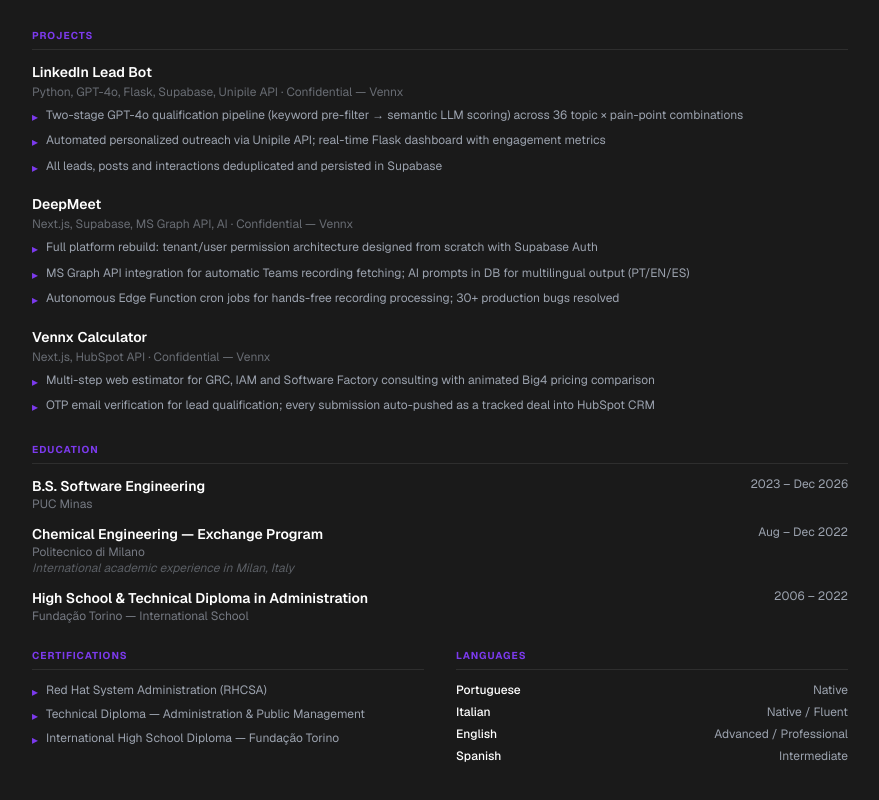
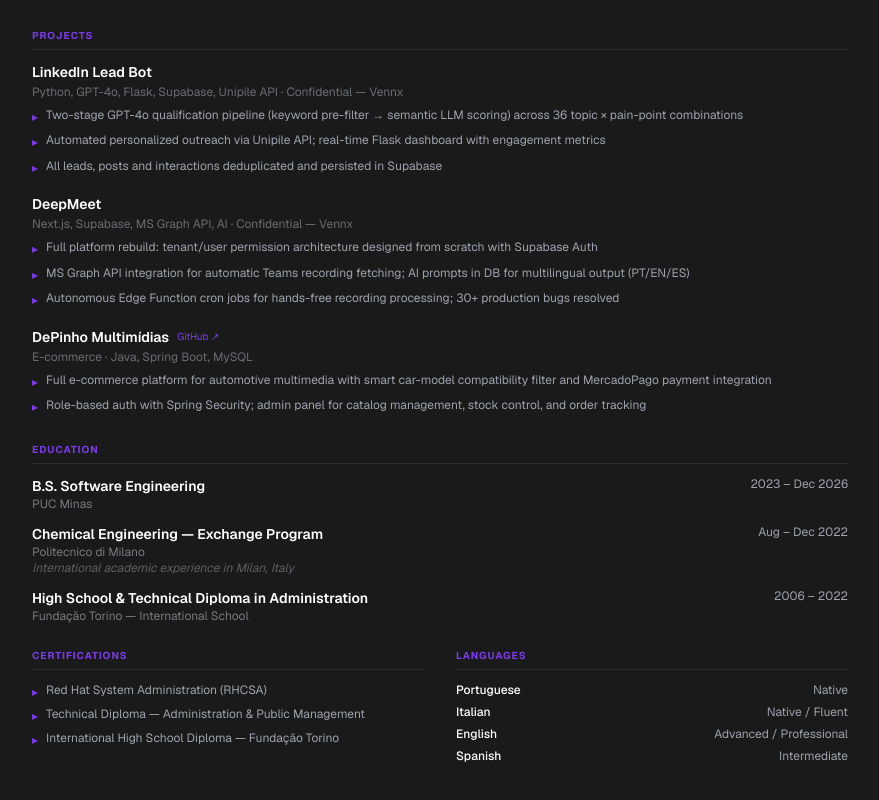
Before and after one commit to renatoctti/Portfolio, a Next.js app: page /cv in a window 1280 px wide. Shown: the part 970-1770 px from the top of the page, without its empty margins (200-1079 px from the left). Built offline with nearby package versions, Linux system fonts and the light colour scheme.

Commit message:
Replace Vennx Calculator with DePinho Multimídias in CV projects
Co-Authored-By: Claude Sonnet 4.6 <noreply@anthropic.com>

```diff
--- a/app/cv/page.tsx
+++ b/app/cv/page.tsx
@@ -78,11 +78,12 @@ const content = {
         ],
       },
       {
-        title: "Vennx Calculator",
-        subtitle: "Next.js, HubSpot API · Confidential — Vennx",
+        title: "DePinho Multimídias",
+        subtitle: "E-commerce · Java, Spring Boot, MySQL",
+        github: "https://github.com/renatoctti/DePinhoMultimidias",
         bullets: [
-          "Multi-step web estimator for GRC, IAM and Software Factory consulting with animated Big4 pricing comparison",
-          "OTP email verification for lead qualification; every submission auto-pushed as a tracked deal into HubSpot CRM",
+          "Full e-commerce platform for automotive multimedia with smart car-model compatibility filter and MercadoPago payment integration",
+          "Role-based auth with Spring Security; admin panel for catalog management, stock control, and order tracking",
         ],
       },
     ],
@@ -168,11 +169,12 @@ const content = {
         ],
       },
       {
-        title: "Calculadora Vennx",
-        subtitle: "Next.js, HubSpot API · Confidencial — Vennx",
+        title: "DePinho Multimídias",
+        subtitle: "E-commerce · Java, Spring Boot, MySQL",
+        github: "https://github.com/renatoctti/DePinhoMultimidias",
         bullets: [
-          "Estimador web multi-etapas para projetos de GRC, IAM e Fábrica de Software com comparativo animado de preços Big4",
-          "Verificação OTP por e-mail para qualificação de leads; cada envio vira um negócio rastreado no HubSpot CRM",
+          "Plataforma completa de e-commerce para multimídia automotiva com filtro inteligente de compatibilidade e integração com MercadoPago",
+          "Autenticação com controle de acesso por papel via Spring Security; painel admin para gestão de catálogo, estoque e pedidos",
         ],
       },
     ],
```
